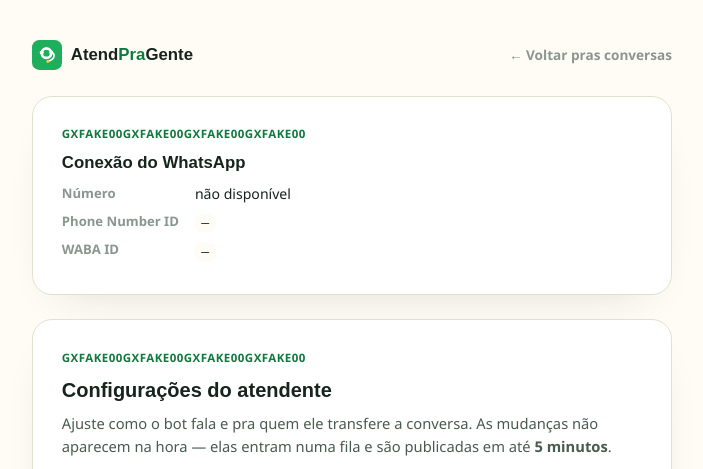
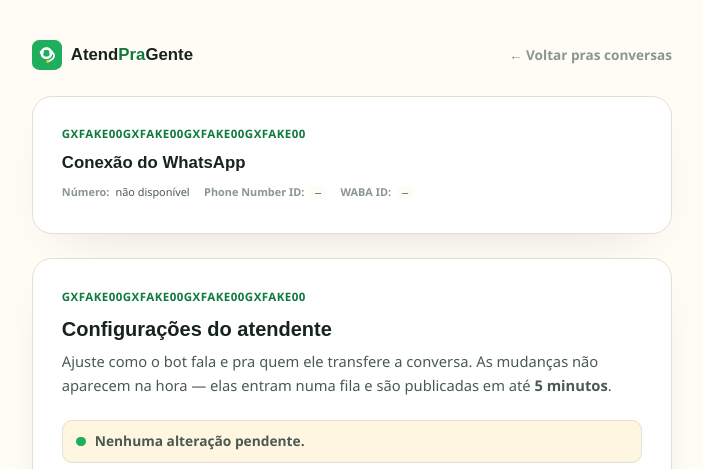
Before and after one commit to pachecasatSP/AtendAgente, a FastAPI app: page /painel/configuracoes in a window 1280 px wide. Shown: the top 469 px of the page, without its empty margins (288-991 px from the left). Run offline with FastAPI, Linux system fonts and the light colour scheme; the visitor is signed in with stand-in values (Sample User, id 1); data that the repository does not hold is empty.

Commit message:
Painel: dados da WABA numa linha só, fonte menor
Layout em <dl> quebrava fácil em duas linhas - troca pra flex com
label+valor agrupados no mesmo span, fonte reduzida.

Co-Authored-By: Claude Sonnet 5 <noreply@anthropic.com>

```diff
--- a/tools/tenant-panel/templates/configuracoes.html
+++ b/tools/tenant-panel/templates/configuracoes.html
@@ -65,10 +65,9 @@ legend { font-family: var(--font-display); font-weight: 800; font-size: 0.95rem;
 label { display: block; margin-top: 1rem; font-weight: 800; font-size: 0.88rem; }
 label:first-of-type { margin-top: 0; }
 .hint { font-weight: 500; color: var(--ink-faint); font-size: 0.78rem; margin-top: 0.2rem; }
-.conn-info { display: grid; grid-template-columns: auto 1fr; gap: 0.35rem 1rem; margin: 0; }
-.conn-info dt { font-weight: 700; color: var(--ink-faint); font-size: 0.82rem; }
-.conn-info dd { margin: 0; font-size: 0.88rem; }
-.conn-info code { font-family: 'Courier New', monospace; font-size: 0.82rem; background: var(--paper); padding: 0.1rem 0.4rem; border-radius: 6px; }
+.conn-info { display: flex; flex-wrap: wrap; align-items: baseline; gap: 0.25rem 0.9rem; margin: 0; font-size: 0.68rem; color: var(--ink-soft); }
+.conn-info strong { color: var(--ink-faint); font-weight: 700; margin-right: 0.2rem; }
+.conn-info code { font-family: 'Courier New', monospace; font-size: 0.64rem; background: var(--paper); padding: 0.05rem 0.3rem; border-radius: 5px; }
 input[type=text], textarea {
   width: 100%; padding: 0.6rem 0.75rem; margin-top: 0.35rem;
   border: 1px solid var(--line); background: var(--paper); color: var(--ink);
@@ -154,11 +153,11 @@ button.secondary {
   <div class="card">
     <div class="tenant-tag">{{ tenant_id }}</div>
     <h2>Conexão do WhatsApp</h2>
-    <dl class="conn-info">
-      <dt>Número</dt><dd>{{ whatsapp_numero or "não disponível" }}</dd>
-      <dt>Phone Number ID</dt><dd><code>{{ whatsapp_phone_number_id or "—" }}</code></dd>
-      <dt>WABA ID</dt><dd><code>{{ whatsapp_waba_id or "—" }}</code></dd>
-    </dl>
+    <div class="conn-info">
+      <span class="conn-item"><strong>Número:</strong> {{ whatsapp_numero or "não disponível" }}</span>
+      <span class="conn-item"><strong>Phone Number ID:</strong> <code>{{ whatsapp_phone_number_id or "—" }}</code></span>
+      <span class="conn-item"><strong>WABA ID:</strong> <code>{{ whatsapp_waba_id or "—" }}</code></span>
+    </div>
   </div>
 
   <div class="card">
```
